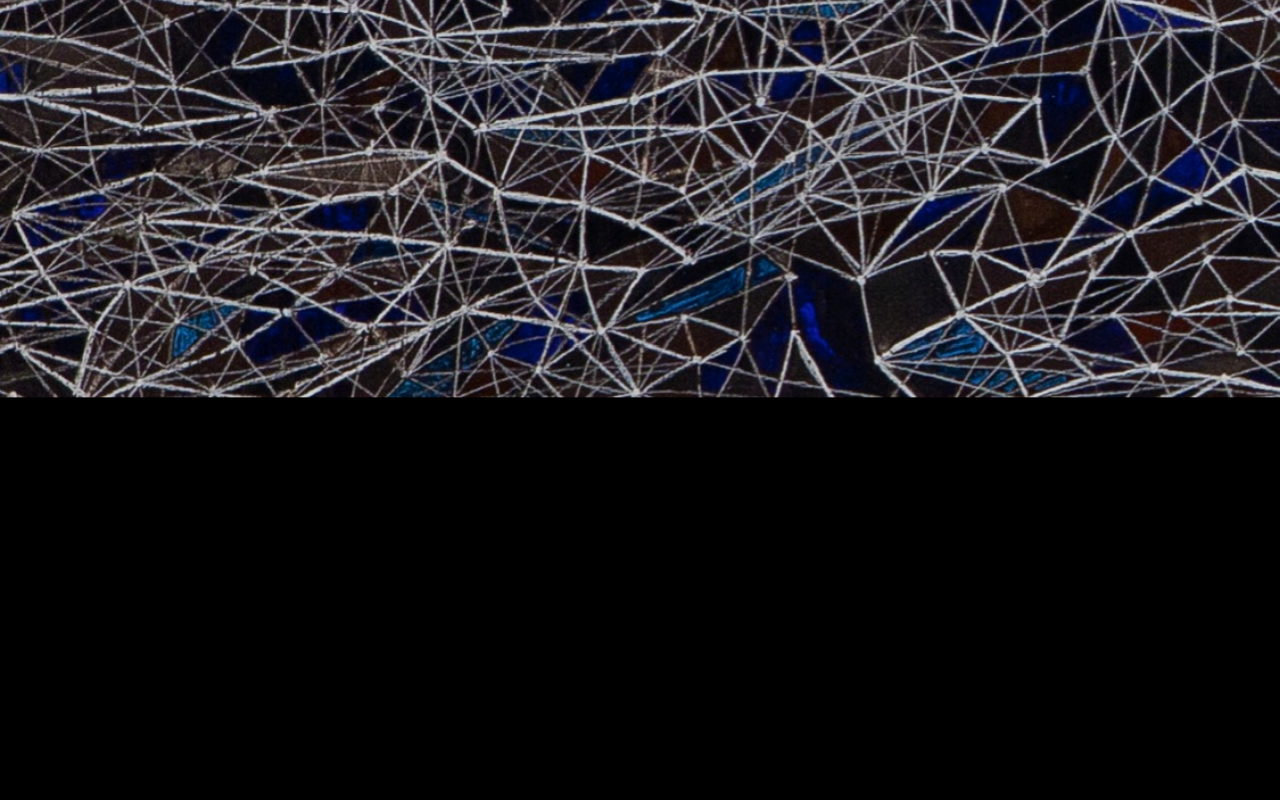
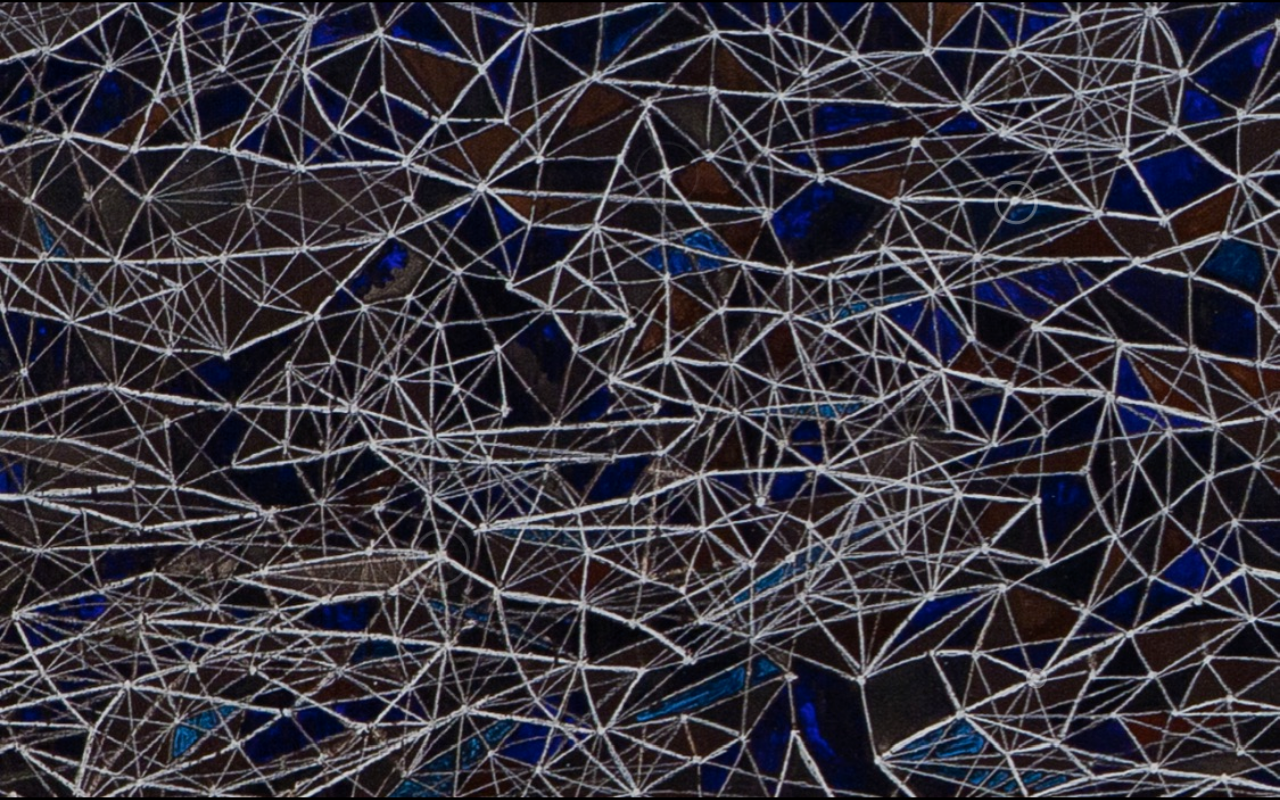
Before and after one commit to romainbraun/alain-blondel-v2, a website built with webpack: page src/index.html in a window 1280 px wide. Built offline with nearby package versions, Linux system fonts and the light colour scheme.

Commit message:
100% html

```diff
--- a/src/index.css
+++ b/src/index.css
@@ -1,4 +1,4 @@
-body {
+html, body {
   width: 100%;
   height: 100%;
   overflow: hidden;
--- a/src/index.html
+++ b/src/index.html
@@ -1,7 +1,6 @@
 <!doctype html>
 <html lang="en">
 <head>
-  <meta charset="UTF-8">
   <meta name="viewport" content="width=device-width, initial-scale=1.0">
   <meta http-equiv="X-UA-Compatible" content="ie=edge">
   <title><%= htmlWebpackPlugin.options.title %></title>
```
